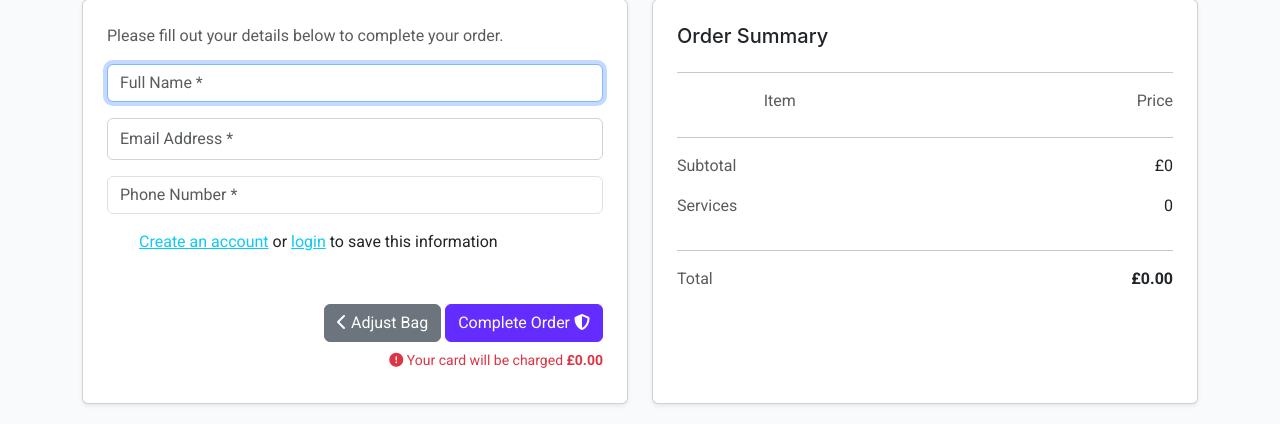
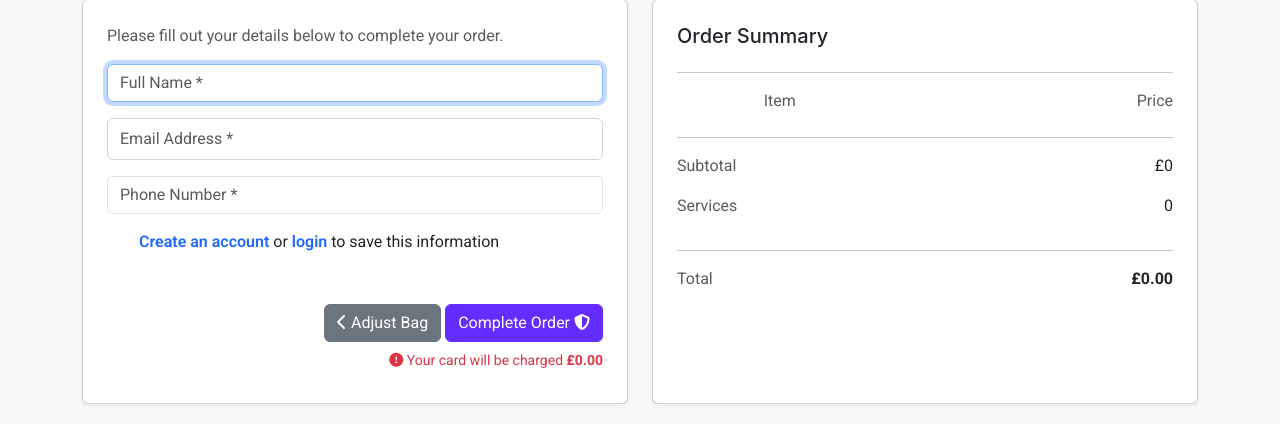
Before and after one commit to AlexThoma5/MP4_ecommerce, a Django app: template checkout/templates/checkout/checkout.html in a window 1280 px wide. Shown: the part 184-608 px from the top of the page. Run offline with Django 4.2, Linux system fonts and the light colour scheme; the template is opened without the code that fills it: values that come from a table or form of the project are taken from there, others are empty; parts of the project's set-up code (start-up, migrations or seed data) failed here and were passed over; some libraries are stand-ins or nearby versions.

Commit message:
Update checkout page links from text-info to form-links for contrast

```diff
--- a/checkout/templates/checkout/checkout.html
+++ b/checkout/templates/checkout/checkout.html
@@ -94,8 +94,8 @@
                                        checked>
                             {% else %}
                                 <label class="form-check-label" for="id-save-info">
-                                    <a class="text-info" href="{% url 'account_signup' %}">Create an account</a> or
-                                    <a class="text-info" href="{% url 'account_login' %}">login</a> to save this information
+                                    <a class="form-links" href="{% url 'account_signup' %}">Create an account</a> or
+                                    <a class="form-links" href="{% url 'account_login' %}">login</a> to save this information
                                 </label>
                             {% endif %}
                         </div>
```
